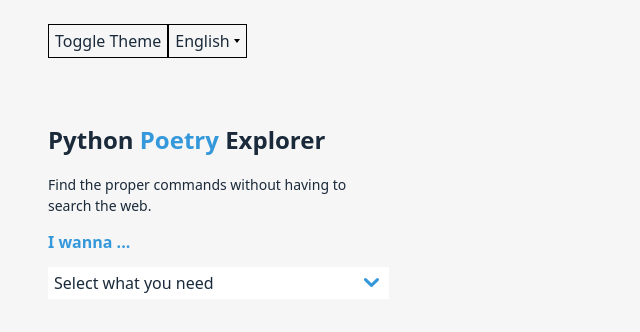
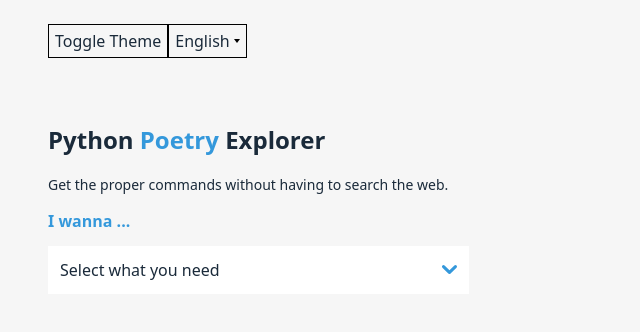
Before and after one commit to carmineDYJ/go-slice-explorer, a React (Vite) app: page / in a window 1280 px wide. Shown: the top 332 px of the page, without its empty margins (0-640 px from the left). Built offline with nearby package versions, Linux system fonts and the light colour scheme.

Commit message:
feat(layout): expand Options width

```diff
--- a/src/App.tsx
+++ b/src/App.tsx
@@ -49,7 +49,7 @@
   min-inline-size: 50%;
 `;
 const Aside = styled.aside`
-  flex-basis: 340px;
+  flex-basis: 420px;
   flex-grow: 1;
 `;
 
--- a/src/components/Options.tsx
+++ b/src/components/Options.tsx
@@ -19,6 +19,7 @@
   background-color: ${(props) => props.theme.dropDownBackgroundColor};
   background-image: url(${dropDownArrow});
   background-position: bottom 50% right 3%;
+  padding: 12px 22px 12px 12px;
 `;
 const Option = styled.option``;
 
--- a/src/i18n/en.ts
+++ b/src/i18n/en.ts
@@ -8,7 +8,7 @@
   },
   options: {
     header: "I wanna ...",
-    description: "Find the proper commands without having to search the web.",
+    description: "Get the proper commands without having to search the web.",
   },
   results: "Usage",
   languageSelect: {
```
